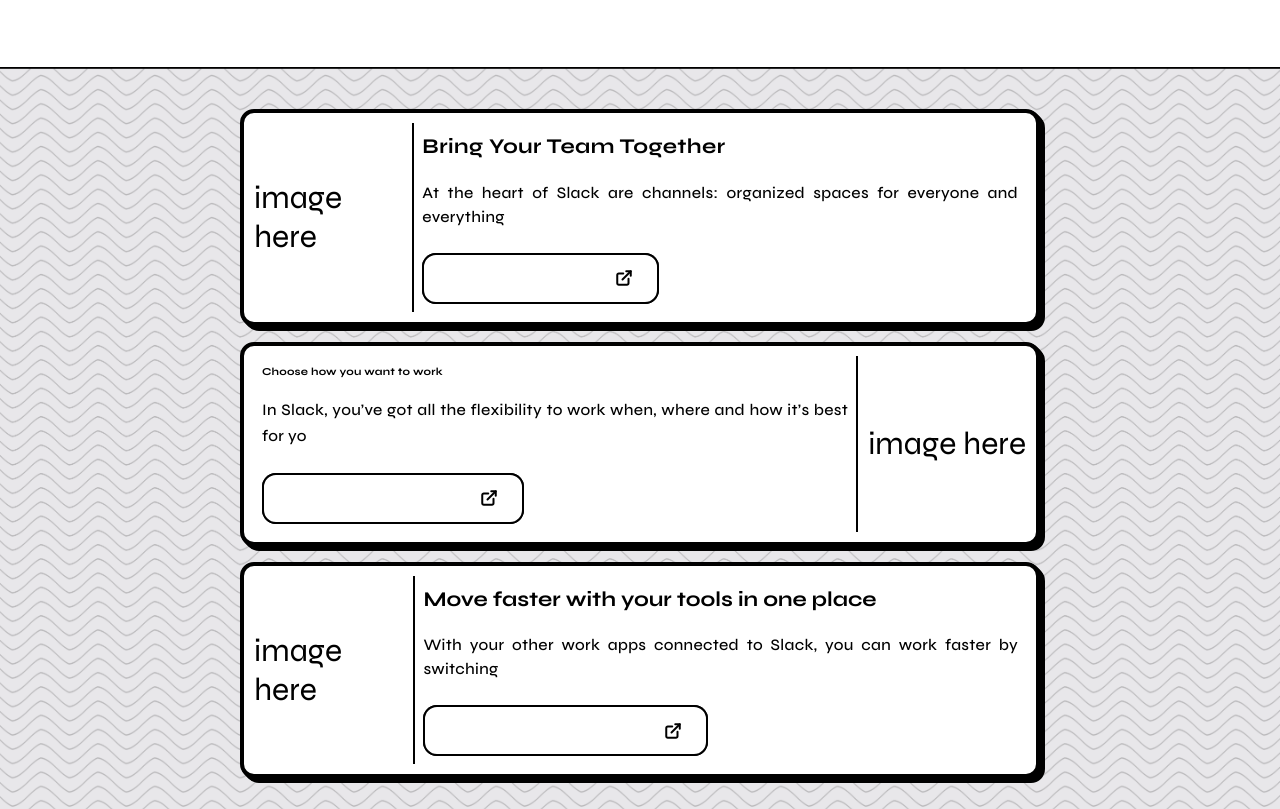
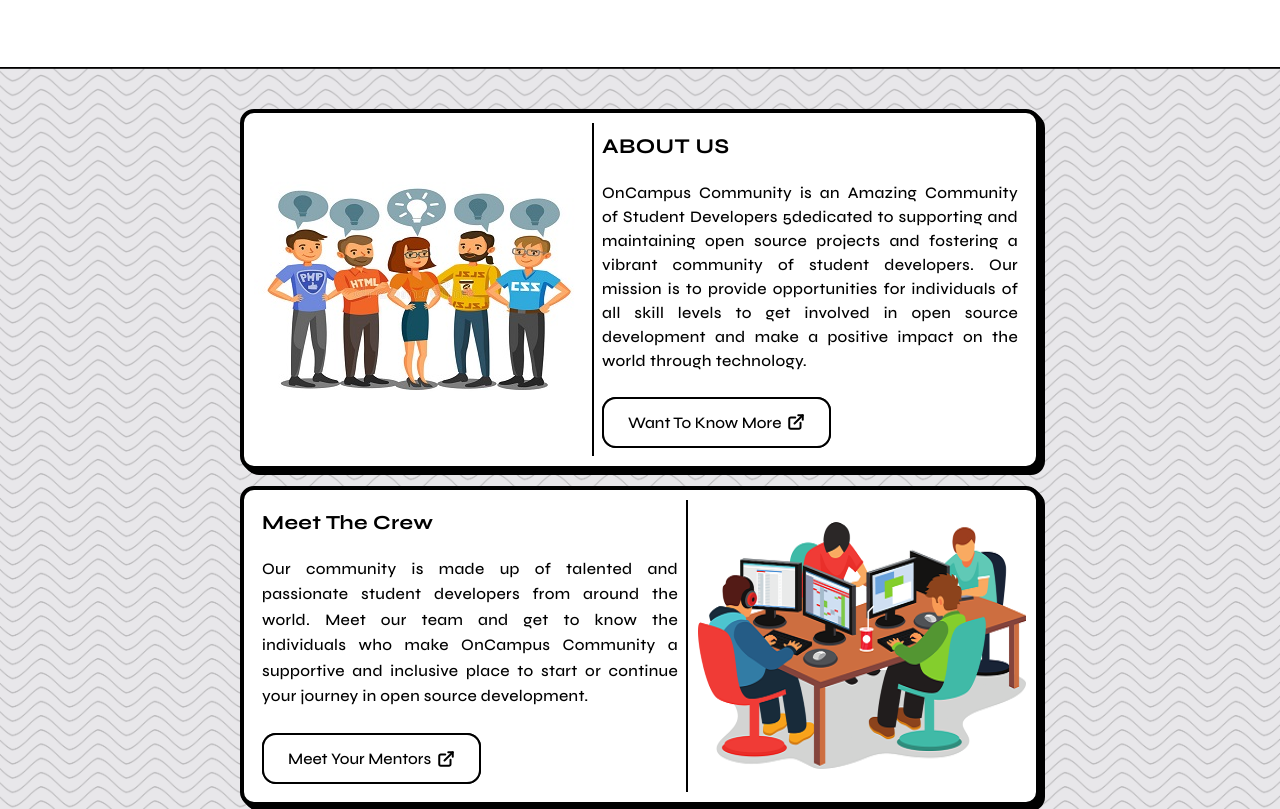
Before and after one commit to PIYUSH1525/Website_OnCampus, a website built with Parcel: page index.html in a window 1280 px wide. Shown: the part 1113-1922 px from the top of the page. Built offline with nearby package versions, Linux system fonts and the light colour scheme; a web font is replaced by a local one.

Commit message:
Updated The About Us section

```diff
--- a/index.css
+++ b/index.css
@@ -1100,6 +1100,7 @@
 	gap: 18px;
 }
 .button2 {
+	color: #000;
 	position: relative;
 	font-weight: 500;
 }
@@ -1187,6 +1188,16 @@
 	display: inline-block;
 	color: #000;
 }
+.crew{
+	font-size:20px;
+	position: relative;
+	letter-spacing: 0.02em;
+	line-height: 150%;
+	display: inline-block;
+	color: #000;
+}
+
+
 .content1 {
 	align-self: stretch;
 	flex: 1;
--- a/index.html
+++ b/index.html
@@ -264,13 +264,12 @@
 		</div>
 		<div class="features">
 			<div class="box">
-				<div class="motion">image here</div>
+				<div class="motion"><img src="public/about us.jpg"></div>
 				<div class="content">
 					<div class="texts">
-						<b class="bring-your-team">Bring Your Team Together</b>
+						<b class="bring-your-team">ABOUT US</b>
 						<div class="at-the-heart">
-							At the heart of Slack are channels: organized spaces for everyone
-							and everything
+							OnCampus Community is an Amazing Community of Student Developers 5dedicated to supporting and maintaining open source projects and fostering a vibrant community of student developers. Our mission is to provide opportunities for individuals of all skill levels to get involved in open source development and make a positive impact on the world through technology.
 						</div>
 					</div>
 					<div class="button-secondary">
@@ -281,7 +280,7 @@
 								alt=""
 								src="public/left-button2.svg"
 							/>
-							<div class="button2">More about channels</div>
+							<div class="button2">Want To Know More</div>
 							<img class="globe-icon" alt="" src="public/left-button2.svg" />
 						</div>
 					</div>
@@ -290,10 +289,9 @@
 			<div class="box1">
 				<div class="content1">
 					<div class="texts">
-						<b class="bring-your-team">Choose how you want to work</b>
+						<b class="crew">Meet The Crew</b>
 						<div class="in-slack-youve">
-							In Slack, you’ve got all the flexibility to work when, where and
-							how it’s best for yo
+							Our community is made up of talented and passionate student developers from around the world. Meet our team and get to know the individuals who make OnCampus Community a supportive and inclusive place to start or continue your journey in open source development.
 						</div>
 					</div>
 					<div class="button-secondary">
@@ -304,23 +302,21 @@
 								alt=""
 								src="public/left-button2.svg"
 							/>
-							<div class="button2">Flexible Communication</div>
+							<div class="button2">Meet Your Mentors</div>
 							<img class="globe-icon" alt="" src="public/left-button2.svg" />
 						</div>
 					</div>
 				</div>
-				<div class="motion1">image here</div>
+				<div class="motion1"><img src="public/crew.png"></div>
 			</div>
 			<div class="box">
-				<div class="motion">image here</div>
+				<div class="motion"><img src="public/oppportunities.jpg"></div>
 				<div class="content">
 					<div class="texts">
-						<b class="move-faster-with"
-							>Move faster with your tools in one place</b
+						<b class="move-faster-with">OPPORTUNITIES</b
 						>
 						<div class="at-the-heart">
-							With your other work apps connected to Slack, you can work faster
-							by switching
+							At OnCampus Community, we provide a wide range of opportunities for individuals of all skill levels to get involved in open source development. From simple bug fixes to complex feature development, we have a project that is right for you.
 						</div>
 					</div>
 					<div class="button-secondary">
@@ -331,7 +327,7 @@
 								alt=""
 								src="public/left-button2.svg"
 							/>
-							<div class="button2">Learn more about channels</div>
+							<div class="button2">Learn more about opportunities</div>
 							<img class="globe-icon" alt="" src="public/left-button2.svg" />
 						</div>
 					</div>
```
Also changed, not shown: public/about us.jpg (added), public/crew.png (added), public/oppportunities.jpg (added).
